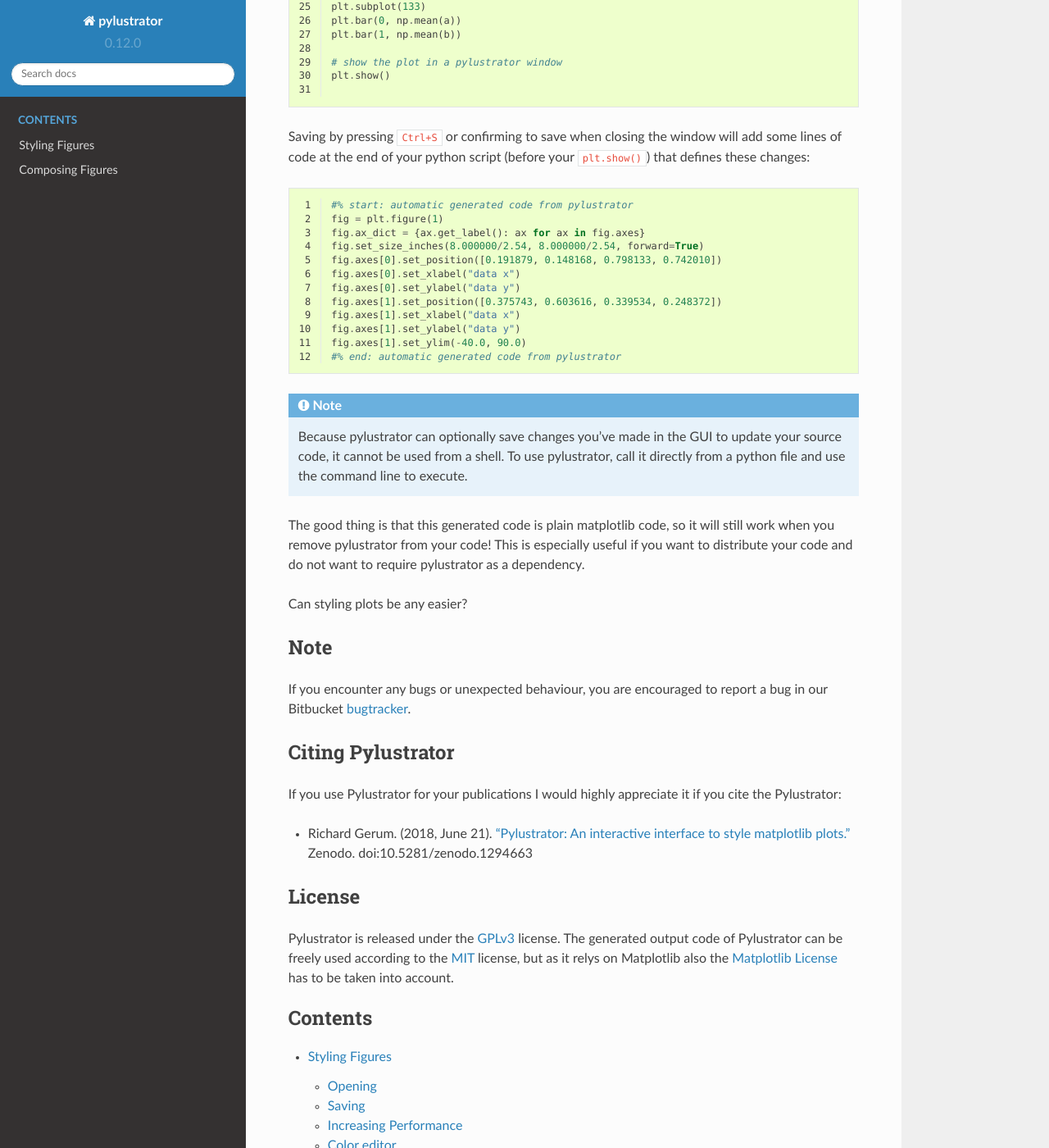
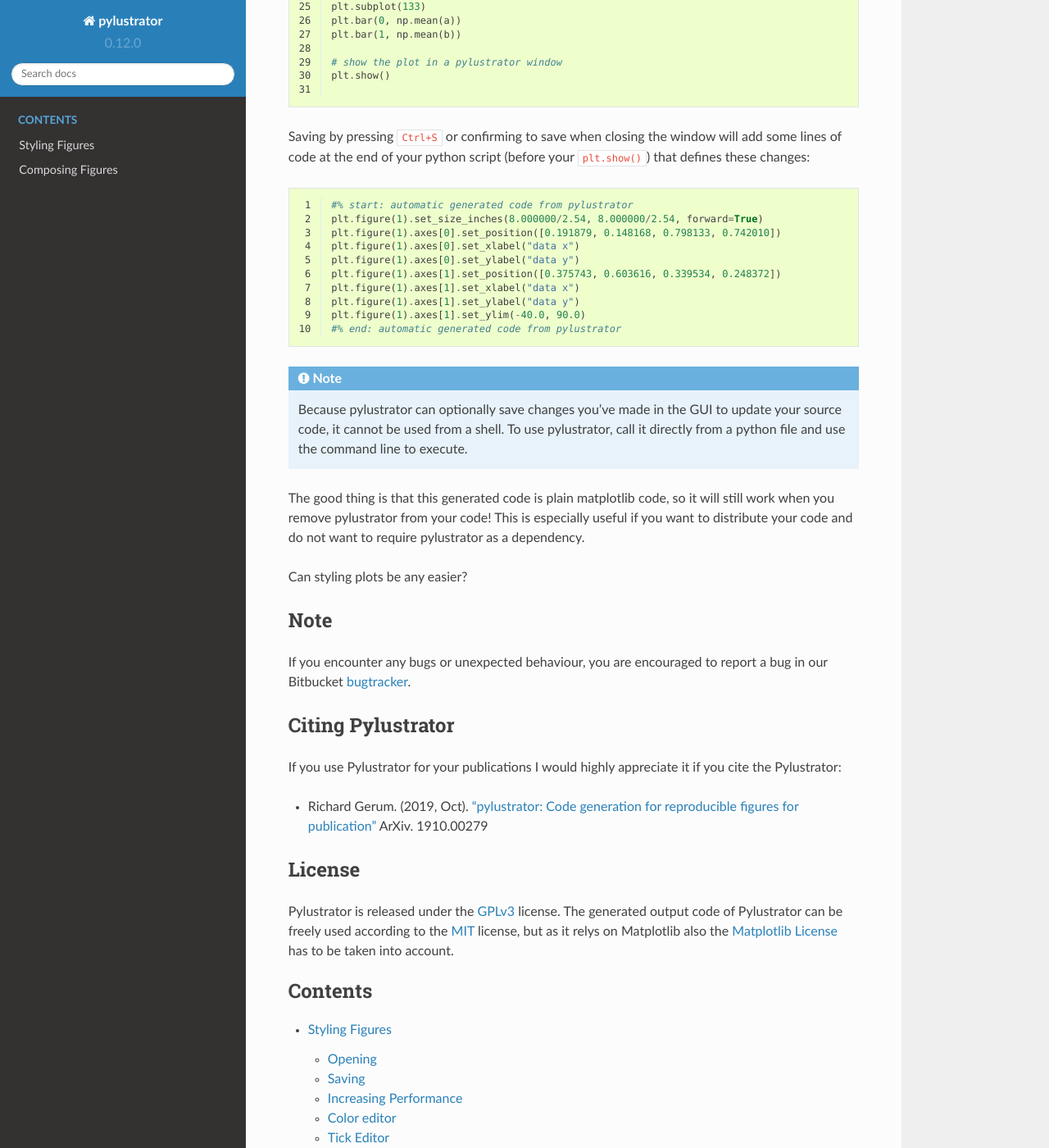
Before and after one commit to rgerum/pylustrator, a Sphinx documentation site: the page built from docs/index.rst, in a window 1280 px wide and 1400 px high, scrolled down 1822 px. Shown: the whole window at 82% size. Built offline with Sphinx 7.4.7 and the Read the Docs theme 2.0.0, drawn with Linux system fonts in a browser that asks for light colours.

Commit message:
added arxiv citation to docs

```diff
--- a/docs/index.rst
+++ b/docs/index.rst
@@ -62,16 +62,14 @@
     :linenos:
 
     #% start: automatic generated code from pylustrator
-    fig = plt.figure(1)
-    fig.ax_dict = {ax.get_label(): ax for ax in fig.axes}
-    fig.set_size_inches(8.000000/2.54, 8.000000/2.54, forward=True)
-    fig.axes[0].set_position([0.191879, 0.148168, 0.798133, 0.742010])
-    fig.axes[0].set_xlabel("data x")
-    fig.axes[0].set_ylabel("data y")
-    fig.axes[1].set_position([0.375743, 0.603616, 0.339534, 0.248372])
-    fig.axes[1].set_xlabel("data x")
-    fig.axes[1].set_ylabel("data y")
-    fig.axes[1].set_ylim(-40.0, 90.0)
+    plt.figure(1).set_size_inches(8.000000/2.54, 8.000000/2.54, forward=True)
+    plt.figure(1).axes[0].set_position([0.191879, 0.148168, 0.798133, 0.742010])
+    plt.figure(1).axes[0].set_xlabel("data x")
+    plt.figure(1).axes[0].set_ylabel("data y")
+    plt.figure(1).axes[1].set_position([0.375743, 0.603616, 0.339534, 0.248372])
+    plt.figure(1).axes[1].set_xlabel("data x")
+    plt.figure(1).axes[1].set_ylabel("data y")
+    plt.figure(1).axes[1].set_ylim(-40.0, 90.0)
     #% end: automatic generated code from pylustrator
 
 .. note::
@@ -97,7 +95,7 @@
 
 If you use Pylustrator for your publications I would highly appreciate it if you cite the Pylustrator:
 
-* Richard Gerum. (2018, June 21). `"Pylustrator: An interactive interface to style matplotlib plots." <https://zenodo.org/record/1294663>`_ Zenodo. doi:10.5281/zenodo.1294663
+* Richard Gerum. (2019, Oct). `"pylustrator: Code generation for reproducible figures for publication" <https://arxiv.org/abs/1910.00279>`_ ArXiv. 1910.00279
 
 License
 -------
```
Also changed, not shown: 1 other file.
